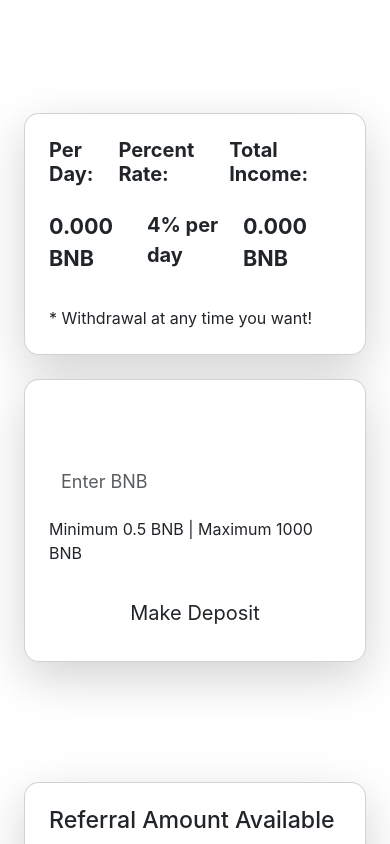
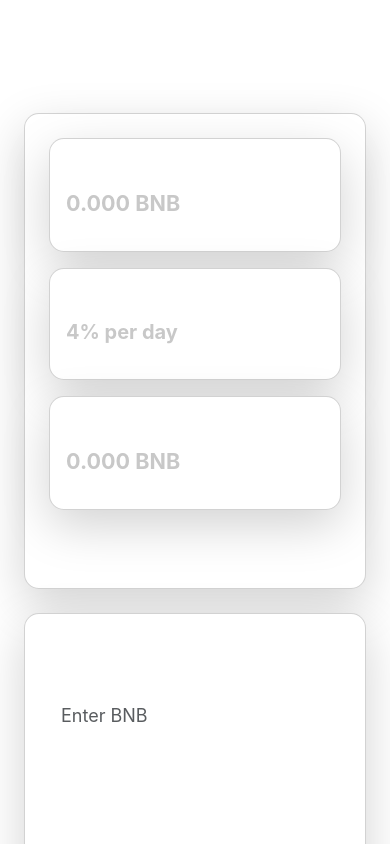
Before and after one commit to AllDigitalOfficial/sample-react-plan7, a React (Vite) app: page / in a window 390 px wide. Shown: the part 1580-2424 px from the top of the page. Built offline with nearby package versions, Linux system fonts and the light colour scheme.

Commit message:
made update

```diff
--- a/src/components/Deposit/index.tsx
+++ b/src/components/Deposit/index.tsx
@@ -12,12 +12,15 @@ const Deposit = () => {
   const gradientTextEndColor =
     import.meta.env.VITE_GRADIENT_TEXT_END_COLOR || "rgb(255, 255, 255)";
   const inputBgColor = import.meta.env.VITE_INPUT_BG_COLOR || "#2a2a3b";
-  const placeholderColor = import.meta.env.VITE_PLACEHOLDER_COLOR || "white";
+  const placeholderColor = import.meta.env.VITE_PLACEHOLDER_TEXT_COLOR || "rgb(128, 128, 128)";
   const smallTextColor = import.meta.env.VITE_SMALL_TEXT_COLOR || "#f5f5f5";
   const labelColor = import.meta.env.VITE_LABEL_COLOR || "#ffffff";
-  const buttonTextColor = import.meta.env.VITE_BUTTON_TEXT_COLOR || "#ffffff";
-  const gradientTransparentColor =
-    import.meta.env.VITE_GRADIENT_TRANSPARENT_COLOR || "transparent";
+  const headingTextColor = import.meta.env.VITE_HEADING_TEXT_COLOR || "#ffffff"; // Heading color
+  const incomeValueTextColor = import.meta.env.VITE_INCOME_VALUE_TEXT_COLOR || "#c8c8c8"; // Income value color
+  const inputValueTextColor = import.meta.env.VITE_INPUT_VALUE_TEXT_COLOR || "#ffffff"; // Input value color
+  const withdrawalText = import.meta.env.VITE_WITHDRAWAL_TEXT || "* Withdrawal at any time you want!";
+  const withdrawalTextColor = import.meta.env.VITE_WITHDRAWAL_TEXT_COLOR || "#ffffff"; // Withdrawal text color
+  const withdrawalTextMargin = import.meta.env.VITE_WITHDRAWAL_TEXT_MARGIN || "20px"; // Margin for withdrawal text
 
   const minDeposit = parseFloat(import.meta.env.VITE_MIN_DEPOSIT) || 0.5;
   const maxDeposit = parseFloat(import.meta.env.VITE_MAX_DEPOSIT) || 1000;
@@ -25,18 +28,19 @@ const Deposit = () => {
   const percentRate = parseFloat(import.meta.env.VITE_PERCENT_RATE) || 4;
   const totalIncome = parseFloat(import.meta.env.VITE_TOTAL_INCOME) || 0.0;
 
-  const [depositAmount, setDepositAmount] = useState<string>("");
-  const [perDayIncome, setPerDayIncome] = useState<number>(depositIncome);
-  const [totalIncomeState, setTotalIncomeState] = useState<number>(totalIncome);
+  const [depositAmount, setDepositAmount] = useState<string>(""); // Deposit amount input
+  const [perDayIncome, setPerDayIncome] = useState<number>(depositIncome); // Per day income
+  const [totalIncomeState, setTotalIncomeState] = useState<number>(totalIncome); // Total income
 
   const handleDepositChange = (event: React.ChangeEvent<HTMLInputElement>) => {
     const value = parseFloat(event.target.value) || 0;
     setDepositAmount(event.target.value);
 
+    // Calculate per day income and total income based on deposit value
     if (value >= minDeposit && value <= maxDeposit) {
       const dailyIncome = (value * percentRate) / 100;
       setPerDayIncome(dailyIncome);
-      setTotalIncomeState(dailyIncome * 30);
+      setTotalIncomeState(dailyIncome * 30); // Assuming 30 days for total income
     } else {
       setPerDayIncome(0);
       setTotalIncomeState(0);
@@ -55,6 +59,7 @@ const Deposit = () => {
     >
       <div className="container">
         <div className="row g-4">
+          {/* Left Section - Deposit Information (Responsive Cards on Mobile) */}
           <div className="col-lg-6">
             <div
               className="card p-4 shadow-lg h-100"
@@ -65,45 +70,125 @@ const Deposit = () => {
                 boxShadow: "0 4px 15px rgba(0, 0, 0, 0.3)",
               }}
             >
-              <div className="d-flex flex-column mb-3">
-                <div className="d-flex justify-content-between mb-3">
+              {/* Large screen: Single row for Per Day, Percent Rate, and Total Income */}
+              <div className="d-none d-lg-flex justify-content-between mb-3">
                 <h4
                   className="fw-bold"
-                    style={{ fontSize: "1.25rem", color: labelColor }}
+                  style={{ fontSize: "1.25rem", color: headingTextColor }}
                 >
                   Per Day:
                 </h4>
                 <h4
                   className="fw-bold"
-                    style={{ fontSize: "1.25rem", color: labelColor }}
+                  style={{ fontSize: "1.25rem", color: headingTextColor }}
                 >
                   Percent Rate:
                 </h4>
                 <h4
                   className="fw-bold"
-                    style={{ fontSize: "1.25rem", color: labelColor }}
+                  style={{ fontSize: "1.25rem", color: headingTextColor }}
                 >
                   Total Income:
                 </h4>
               </div>
 
-                <div className="d-flex justify-content-between">
-                  <p id="perDayIncome" className="fs-4 fw-bold">
+              {/* Large screen: Values displayed in a row */}
+              <div className="d-none d-lg-flex justify-content-between">
+                <p
+                  id="perDayIncome"
+                  className="fs-4 fw-bold"
+                  style={{ color: incomeValueTextColor }}
+                >
                   {perDayIncome.toFixed(3)} BNB
                 </p>
-                  <p className="fs-5 fw-bold">{percentRate}% per day</p>
-                  <p id="totalIncome" className="fs-4 fw-bold">
+                <p className="fs-5 fw-bold" style={{ color: incomeValueTextColor }}>
+                  {percentRate}% per day
+                </p>
+                <p
+                  id="totalIncome"
+                  className="fs-4 fw-bold"
+                  style={{ color: incomeValueTextColor }}
+                >
+                  {totalIncomeState.toFixed(3)} BNB
+                </p>
+              </div>
+
+              {/* Mobile View: Cards for each info */}
+              <div className="d-block d-lg-none">
+                <div className="row g-3">
+                  {/* Per Day Card */}
+                  <div className="col-12">
+                    <div
+                      className="card p-3 shadow-lg"
+                      style={{
+                        backgroundColor: cardBgColor,
+                        color: textColor,
+                        borderRadius: "15px",
+                      }}
+                    >
+                      <h5 className="fw-bold" style={{ color: headingTextColor }}>
+                        Per Day:
+                      </h5>
+                      <p className="fs-4 fw-bold" style={{ color: incomeValueTextColor }}>
+                        {perDayIncome.toFixed(3)} BNB
+                      </p>
+                    </div>
+                  </div>
+
+                  {/* Percent Rate Card */}
+                  <div className="col-12">
+                    <div
+                      className="card p-3 shadow-lg"
+                      style={{
+                        backgroundColor: cardBgColor,
+                        color: textColor,
+                        borderRadius: "15px",
+                      }}
+                    >
+                      <h5 className="fw-bold" style={{ color: headingTextColor }}>
+                        Percent Rate:
+                      </h5>
+                      <p className="fs-5 fw-bold" style={{ color: incomeValueTextColor }}>
+                        {percentRate}% per day
+                      </p>
+                    </div>
+                  </div>
+
+                  {/* Total Income Card */}
+                  <div className="col-12">
+                    <div
+                      className="card p-3 shadow-lg"
+                      style={{
+                        backgroundColor: cardBgColor,
+                        color: textColor,
+                        borderRadius: "15px",
+                      }}
+                    >
+                      <h5 className="fw-bold" style={{ color: headingTextColor }}>
+                        Total Income:
+                      </h5>
+                      <p className="fs-4 fw-bold" style={{ color: incomeValueTextColor }}>
                         {totalIncomeState.toFixed(3)} BNB
                       </p>
                     </div>
                   </div>
+                </div>
+              </div>
 
-              <small style={{ fontSize: "1rem", color: smallTextColor }}>
-                * Withdrawal at any time you want!
+              {/* Withdrawal Info */}
+              <small
+                style={{
+                  fontSize: "1rem",
+                  color: withdrawalTextColor,
+                  marginTop: withdrawalTextMargin, // Adjusting the margin for positioning
+                }}
+              >
+                {withdrawalText}
               </small>
             </div>
           </div>
 
+          {/* Right Section - Deposit Input Form */}
           <div className="col-lg-6">
             <div
               className="card p-4 shadow-lg h-100"
@@ -120,7 +205,7 @@ const Deposit = () => {
                   backgroundImage: `linear-gradient(to right, ${gradientTextStartColor}, ${gradientTextEndColor})`,
                   backgroundClip: "text",
                   WebkitBackgroundClip: "text",
-                  color: gradientTransparentColor,
+                  color: "transparent",
                   fontSize: "1.75rem",
                 }}
               >
@@ -135,7 +220,7 @@ const Deposit = () => {
                   placeholder="Enter BNB"
                   style={{
                     backgroundColor: inputBgColor,
-                    color: textColor,
+                    color: inputValueTextColor,
                     border: "none",
                     fontSize: "1.125rem",
                   }}
@@ -147,10 +232,7 @@ const Deposit = () => {
                 />
               </div>
 
-              <p
-                className="mb-4"
-                style={{ fontSize: "1rem", color: smallTextColor }}
-              >
+              <p className="mb-4" style={{ fontSize: "1rem", color: smallTextColor }}>
                 Minimum {minDeposit} BNB | Maximum {maxDeposit} BNB
               </p>
 
@@ -159,7 +241,7 @@ const Deposit = () => {
                 className="btn btn-lg"
                 style={{
                   backgroundColor: buttonColor,
-                  color: buttonTextColor,
+                  color: "#ffffff", // Correcting the button text color
                 }}
               >
                 Make Deposit
--- a/src/components/HeroSection/index.tsx
+++ b/src/components/HeroSection/index.tsx
@@ -24,6 +24,9 @@ const HeroSection: React.FC = () => {
     import.meta.env.VITE_APP_PROFIT_TEXT_COLOR || "#ffffff";
   const profitSectionBgColor =
     import.meta.env.VITE_APP_PROFIT_SECTION_BG_COLOR || "#292d36";
+
+  // New hero heading from env
+  const heroHeading = import.meta.env.VITE_APP_HERO_HEADING || "Fuel your crypto ambitions with BNB."; // Default if env is missing
 
   // Get balance data from environment variables
   const contractBalance =
@@ -68,9 +71,7 @@ const HeroSection: React.FC = () => {
                 fontSize: "2.5rem",
               }}
             >
-              Fuel your crypto ambitions
-              <br />
-              with BNB.
+              {heroHeading} {/* Heading now coming from the environment variable */}
             </h2>
             <div>
               <p className="mb-0" style={{ color: profitTextColor }}>
```
Also changed, not shown: 1 other file (tests, documents, lock files or other folders). Lines whose indentation alone changed are shown as unchanged.
